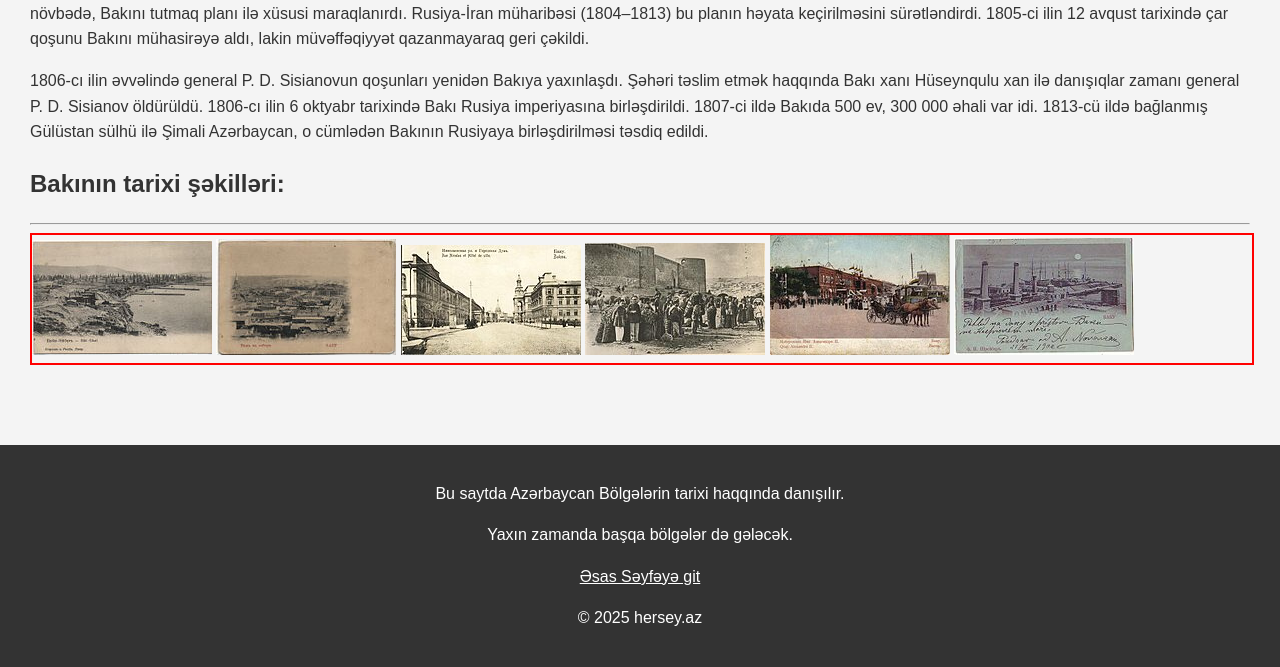
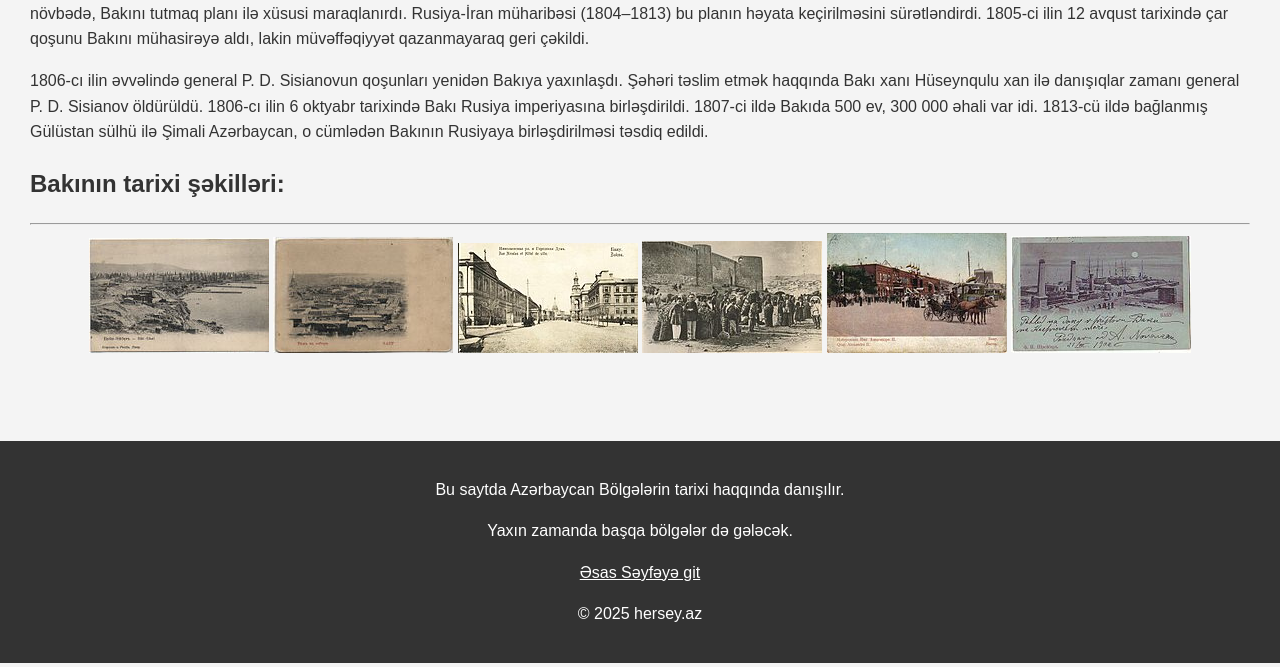
Before and after one commit to ismayilserifli/web-projects, a PHP site: page /baki.html in a window 1280 px wide. Shown: the part 1698-2365 px from the top of the page. Run offline with PHP 8.4, Linux system fonts and the light colour scheme.

Commit message:
Update melumat.css

```diff
--- a/AzTarixi/melumat.css
+++ b/AzTarixi/melumat.css
@@ -84,9 +84,8 @@ main {
 }
 .sekil{
     margin:0;
-    border:2px solid red;
-    padding:center;
     width:100%;
+    text-align: center;
 }
     #searchArea {
         margin: 20px auto;
```
